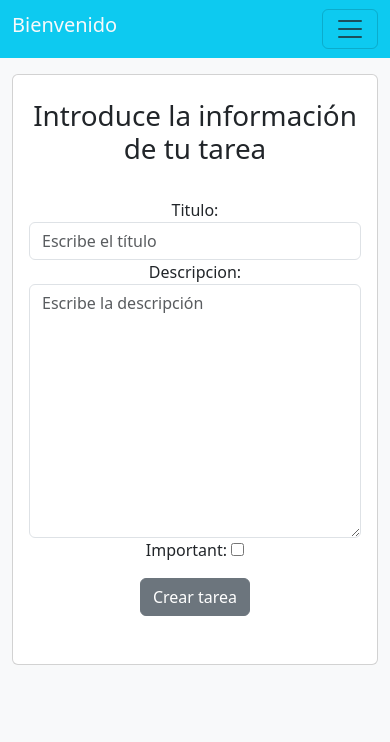
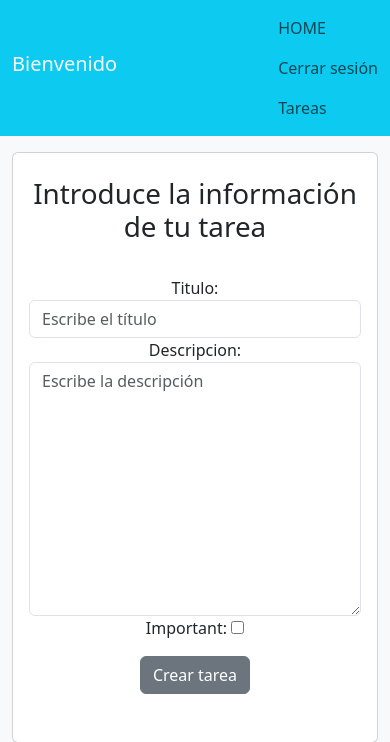
Before and after one commit to carlosarmero/crudjango, a Django app: page /tasks/crear/ in a window 390 px wide. Shown: the top 742 px of the page. Run offline with Django 5.2, Linux system fonts and the light colour scheme; the visitor is signed in with stand-in values (Sample User, id 1).

Commit message:
Update base.html
"sin responsive"

```diff
--- a/tasks/templates/base.html
+++ b/tasks/templates/base.html
@@ -13,10 +13,8 @@
     <nav class="navbar navbar-expand-lg bg-info">
         <div class="container-fluid">
           <h5 class="navbar-brand text-light" >Bienvenido</h5>
-          <button class="navbar-toggler" type="button" data-bs-toggle="collapse" data-bs-target="#navbarNav" aria-controls="navbarNav" aria-expanded="false" aria-label="Toggle navigation">
-            <span class="navbar-toggler-icon"></span>
-          </button>
-          <div class="collapse navbar-collapse" id="navbarNav">
+
+          <div  id="navbarNav">
             <ul class="navbar-nav ms-auto">
                 <li class="nav-item">
                     <a href="/" class="nav-link">HOME</a>
```
